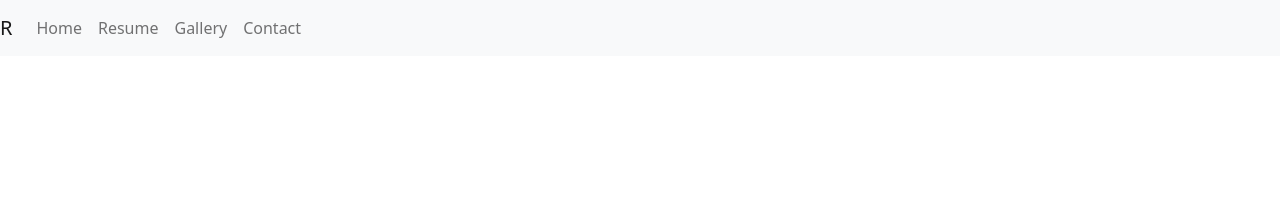
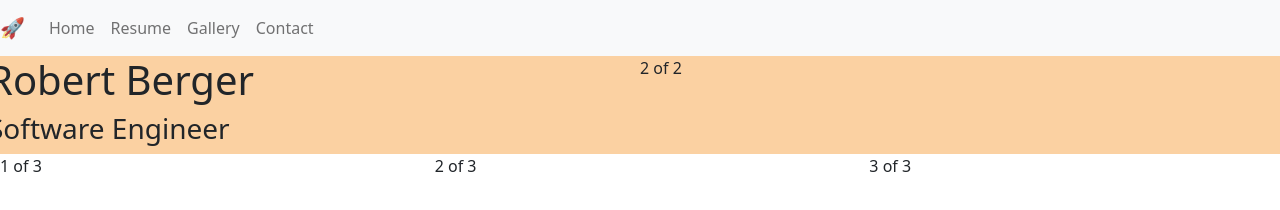
Before and after one commit to RobBerger/FSWD1012-final-project, a plain HTML site: page index.html in a window 1280 px wide. Drawn offline with nearby package versions, Linux system fonts and the light colour scheme.

Commit message:
added name

```diff
--- a/index.html
+++ b/index.html
@@ -9,7 +9,7 @@
     </head>
     <body>
         <nav class="navbar navbar-expand-lg navbar-light bg-light">
-            <a class="navbar-brand" href="">R</a>
+            <a class="navbar-brand" href="">🚀</a>
             <button class="navbar-toggler" type="button" data-toggle="collapse" data-target="#navbarNav" aria-controls="navbarNav" aria-expanded="false" aria-label="Toggle navigation">
               <span class="navbar-toggler-icon"></span>
             </button>
@@ -30,6 +30,28 @@
               </ul>
             </div>
           </nav>
+
+            <div class="row no-gutters" id="banner">
+              <div class="col">
+                <div class="row"><h1>Robert Berger</h1></div>
+                <div class="row"><h3>Software Engineer</h3></div>
+              </div>
+              <div class="col">
+                2 of 2
+              </div>
+            </div>
+            <div class="row">
+              <div class="col">
+                1 of 3
+              </div>
+              <div class="col">
+                2 of 3
+              </div>
+              <div class="col">
+                3 of 3
+              </div>
+            </div>
+
         <script src="script.js"></script>
     </body>
 </html>
--- a/style.css
+++ b/style.css
@@ -0,0 +1,22 @@
+.no-gutters {
+    margin-right: 0;
+    margin-left: 0;
+
+    > .col,
+    > [class*="col-"] {
+      padding-right: 0;
+      padding-left: 0;
+    }
+  }
+
+#banner {
+    background-color: #FBD1A2;
+}
+
+#name h1 {
+    float: right;
+}
+
+#title h3 {
+    float: right;
+}
```
Also changed, not shown: r_logo.jpg (deleted).
